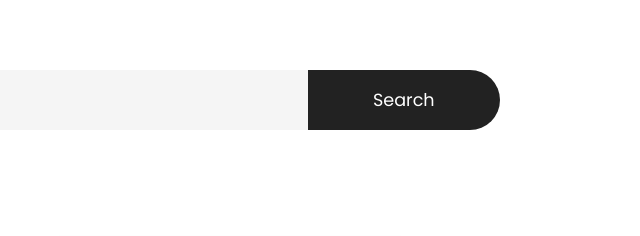
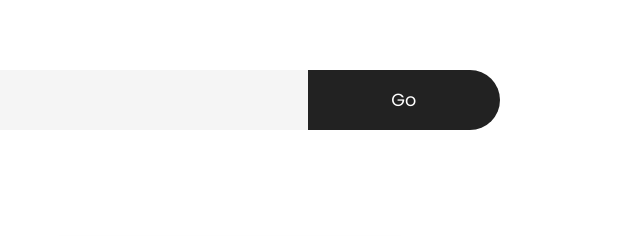
Before and after one commit to lairsbug/Prepboosters, a plain HTML site: page ncert.html in a window 1280 px wide. Shown: the part 239-475 px from the top of the page, 640-1280 px from the left. Drawn offline with nearby package versions, Linux system fonts and the light colour scheme.

Commit message:
Update ncert.html

```diff
--- a/ncert.html
+++ b/ncert.html
@@ -18,7 +18,7 @@
       <p id="slogan">No more gambling over material and virus</p>
       <div id="search">
         <input type="text" placeholder="" id="search-input"/>
-        <button>Search</button>
+        <button>Go</button>
         <div id="suggestions" class="suggestion-box"></div>
 
       </div>
```
